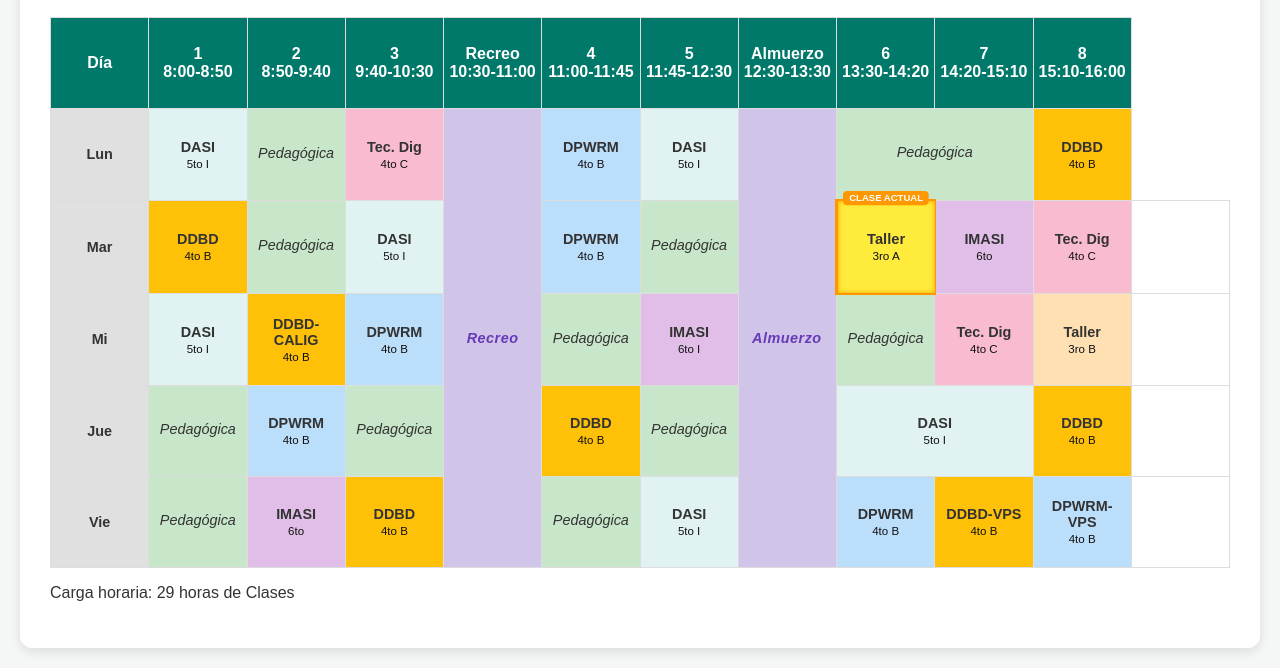
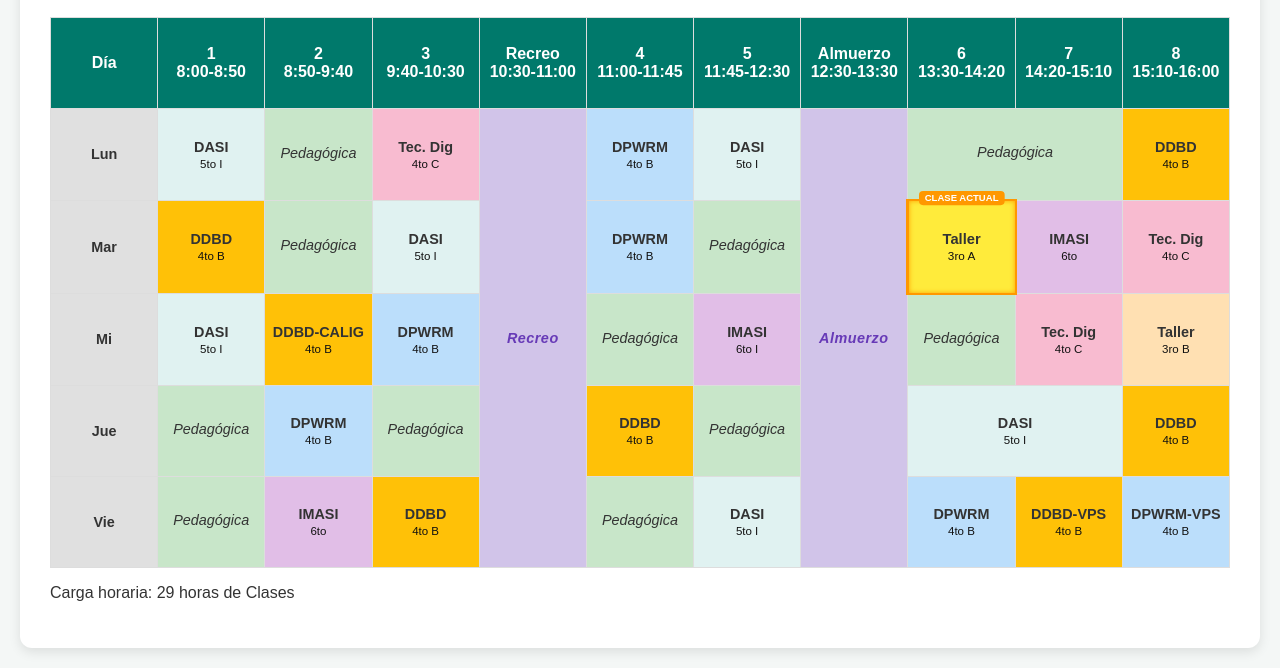
Before and after one commit to Jorge210289/Horario, a plain HTML site: page index.html in a window 1280 px wide. Shown: the part 142-810 px from the top of the page. Drawn offline with Linux system fonts and the light colour scheme.

Commit message:
Update index.html

```diff
--- a/index.html
+++ b/index.html
@@ -53,8 +53,7 @@
                         <td class="clase taller">Taller<br><span class="grupo">3ro A</span></td>
                         <td class="clase imadsi">IMASI<br><span class="grupo">6to</span></td>
                         <td class="clase tec-dig">Tec. Dig<br><span class="grupo">4to C</span></td>
-                        <td></td>
-                    </tr>
+                        </tr>
                     <tr>
                         <td class="dia">Mi</td>
                         <td class="clase desarrollo-app">DASI<br><span class="grupo">5to I</span></td>
@@ -65,8 +64,7 @@
                         <td class="Pedagogica">Pedagógica<br><span class="grupo"></span></td>
                         <td class="clase tec-dig">Tec. Dig<br><span class="grupo">4to C</span></td>
                         <td class="clase taller">Taller<br><span class="grupo">3ro B</span></td>
-                        <td></td>
-                    </tr>
+                     </tr>
                     <tr>
                         <td class="dia">Jue</td>
                         <td class="Pedagogica">Pedagógica<br><span class="grupo"></span></td>
@@ -76,8 +74,7 @@
                         <td class="Pedagogica">Pedagógica<br><span class="grupo"></span></td>
                         <td colspan="2" class="clase desarrollo-app">DASI<br><span class="grupo">5to I</span></td>
                         <td class="clase diseno-bd">DDBD<br><span class="grupo">4to B</span></td>
-                        <td></td>
-                    </tr>
+                       </tr>
                     <tr>
                         <td class="dia">Vie</td>
                         <td class="Pedagogica">Pedagógica<br><span class="grupo"></span></td>
@@ -88,8 +85,7 @@
                         <td class="clase diseno-web">DPWRM<br><span class="grupo">4to B</span></td>
                         <td class="clase diseno-bd">DDBD-VPS<br><span class="grupo">4to B</span></td>
                         <td class="clase diseno-web">DPWRM-VPS<br><span class="grupo">4to B</span></td>
-                        <td></td>
-                    </tr>
+                        </tr>
                 </tbody>
             </table>
         </div>
```
